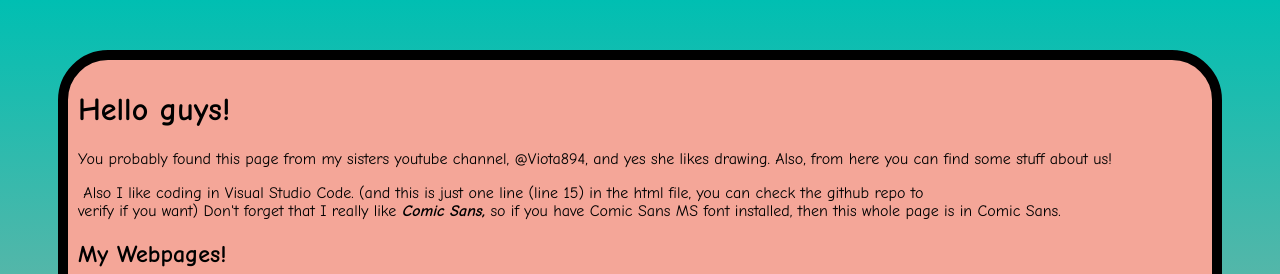
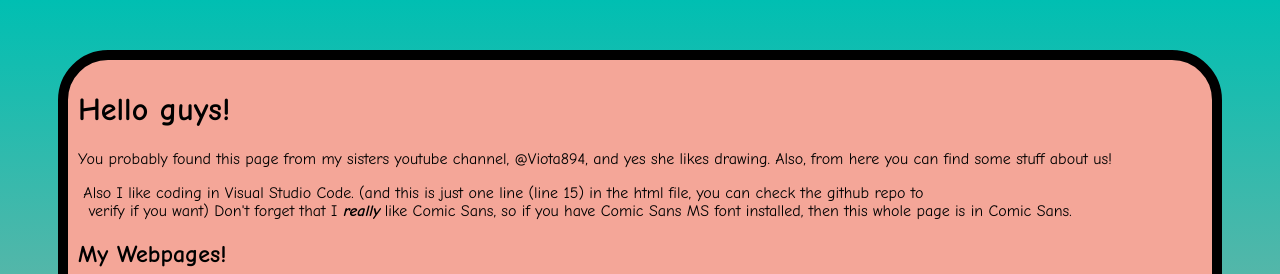
Before and after one commit to crazyblue7/crazyblue7.github.io, a plain HTML site: page index.html in a window 1280 px wide. Shown: the top 274 px of the page. Drawn offline with Linux system fonts and the light colour scheme.

Commit message:
lil change

```diff
--- a/index.html
+++ b/index.html
@@ -12,7 +12,7 @@
         <div id="main">
             <h1>Hello guys!</h1>
             <p>You probably found this page from my sisters youtube channel, @Viota894, and yes she likes drawing. Also, from here you can find some stuff about us! </p>
-            <p>&nbsp;Also I like coding in Visual Studio Code. (and this is just one line (line 15) in the html file, you can check the github repo to <br> verify if you want) Don't forget that I really like <em><strong>Comic Sans, </strong></em>so if you have Comic Sans MS font installed, then this whole page is in Comic Sans.</p>
+            <p>&nbsp;Also I like coding in Visual Studio Code. (and this is just one line (line 15) in the html file, you can check the github repo to <br>&nbsp; verify if you want) Don't forget that I <em><strong>really</strong></em> like Comic Sans, so if you have Comic Sans MS font installed, then this whole page is in Comic Sans.</p>
             <h2>My Webpages!</h2>
             <a href="https://developer.mozilla.org/en-US/docs/Web/HTML"><img src="html5logo.png" width="50" height="50"></a>
             <br>
```
